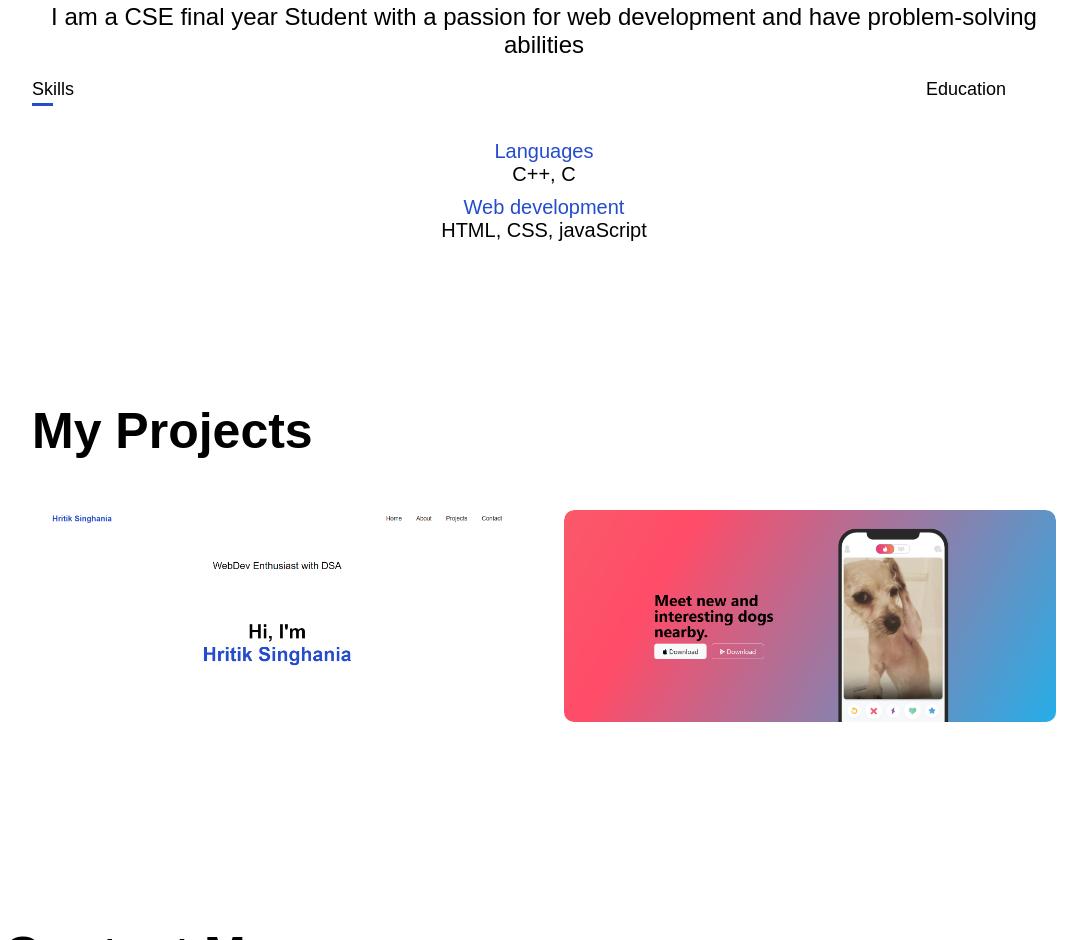
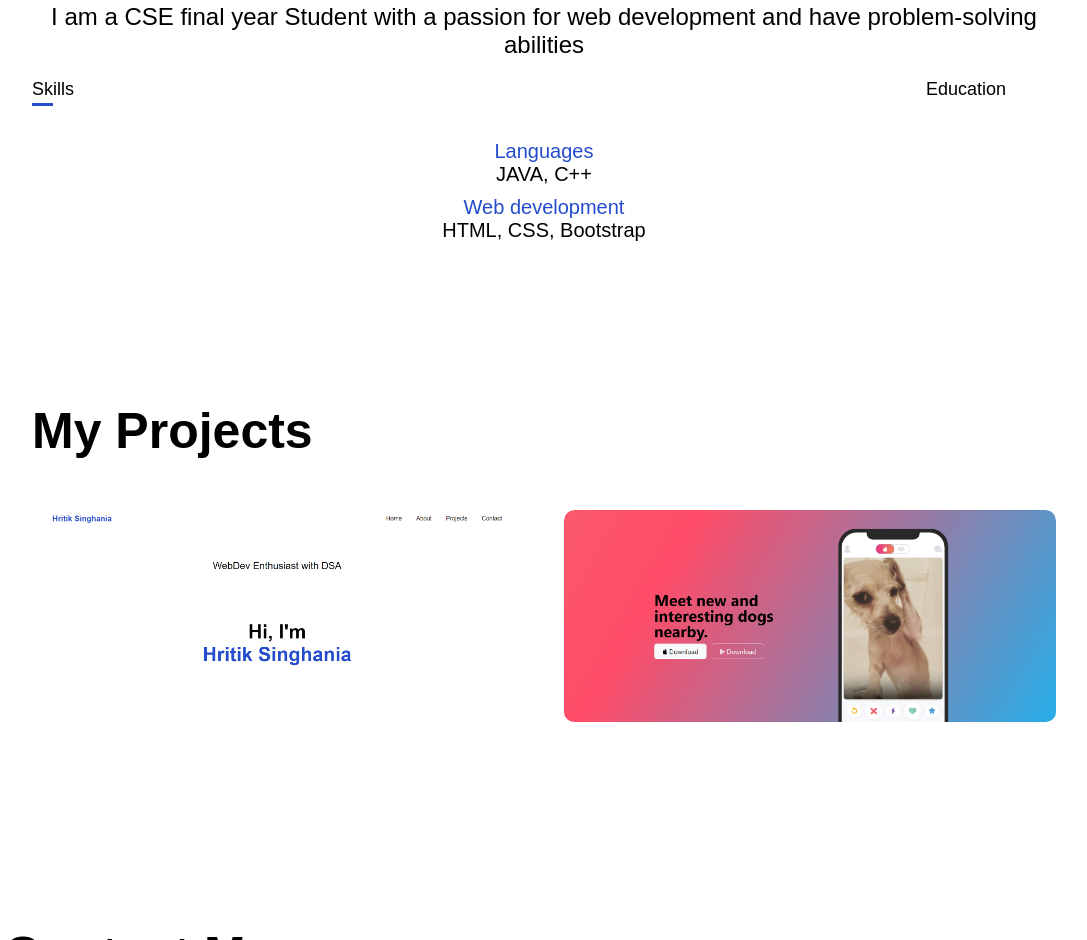
Before and after one commit to ByteNinjaHritik/Portfolio_Website, a plain HTML site: page index.html in a window 1280 px wide. Shown: the part 973-1913 px from the top of the page, without its empty margins (96-1183 px from the left). Drawn offline with Linux system fonts and the light colour scheme.

Commit message:
Update index.html

```diff
--- a/index.html
+++ b/index.html
@@ -44,8 +44,8 @@
                     </div>
                     <div class="tab-contents active-tab" id="skills">
                         <ul>
-                            <li><span>Languages</span><br>C++, C</li>
-                            <li><span>Web development</span><br>HTML, CSS, javaScript</li>
+                            <li><span>Languages</span><br>JAVA, C++</li>
+                            <li><span>Web development</span><br>HTML, CSS, Bootstrap</li>
                         </ul>
                     </div>
                     <div class="tab-contents" id="education">
```
